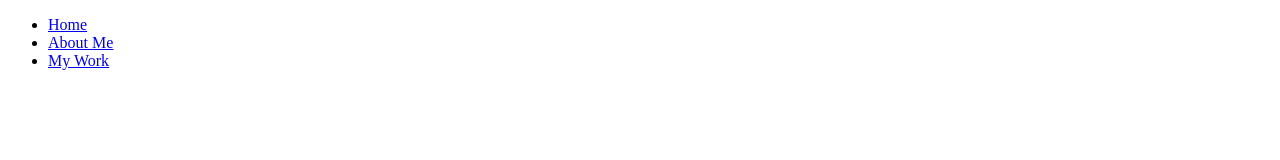
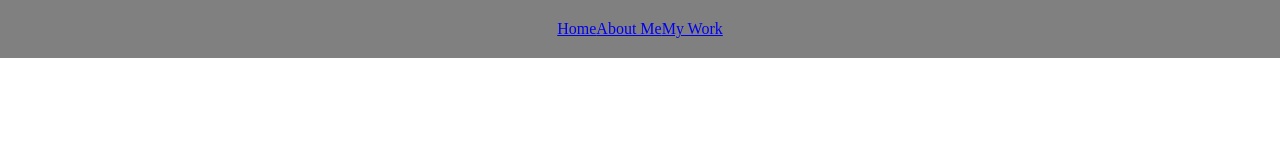
Before and after one commit to shantel-dev/landing-page, a plain HTML site: page index.html in a window 1280 px wide. Drawn offline with Linux system fonts and the light colour scheme.

Commit message:
Add CSS rule to make navigation links background grey

```diff
--- a/index.html
+++ b/index.html
@@ -5,6 +5,7 @@
     <meta http-equiv="X-UA-Compatible" content="IE=edge">
     <meta name="viewport" content="width=device-width, initial-scale=1.0">
     <title>Document</title>
+    <link rel="stylesheet" href="styles.css">
 </head>
 <body>
     <nav class="navbar">
--- a/styles.css
+++ b/styles.css
@@ -0,0 +1,24 @@
+*{
+    margin: 0;
+    padding: 0;
+    box-sizing: border-box;
+}
+/* Navbar */
+.navbar{
+    display: flex;
+    justify-content: center;
+    align-items: center;
+    background-color: grey;
+    position: sticky;
+    top: 0;
+}
+
+.navbar ul{
+    display: flex;
+    list-style: none;
+    margin: 20px 0px;
+}
+
+.navbar ul{
+
+}
```
